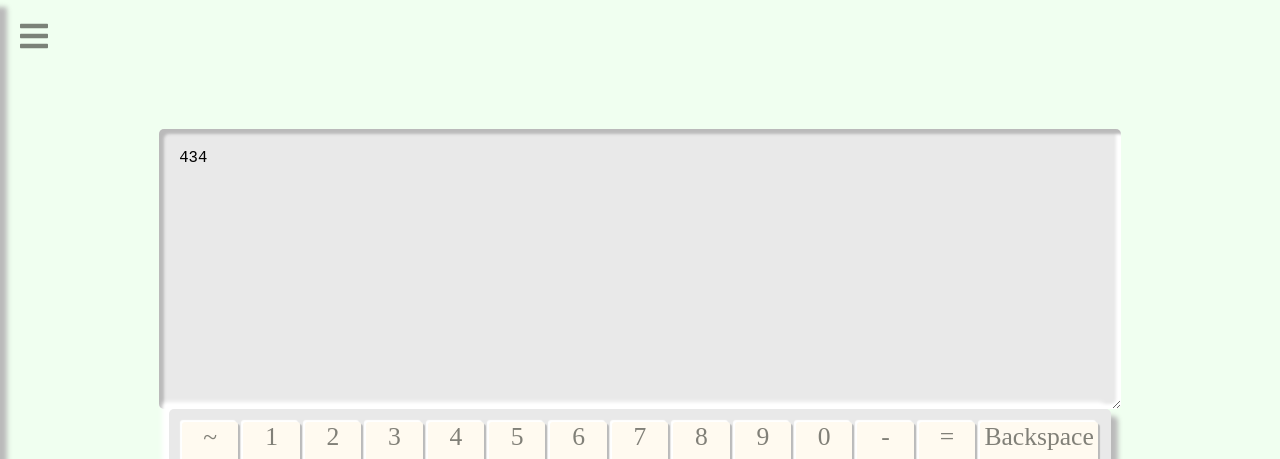
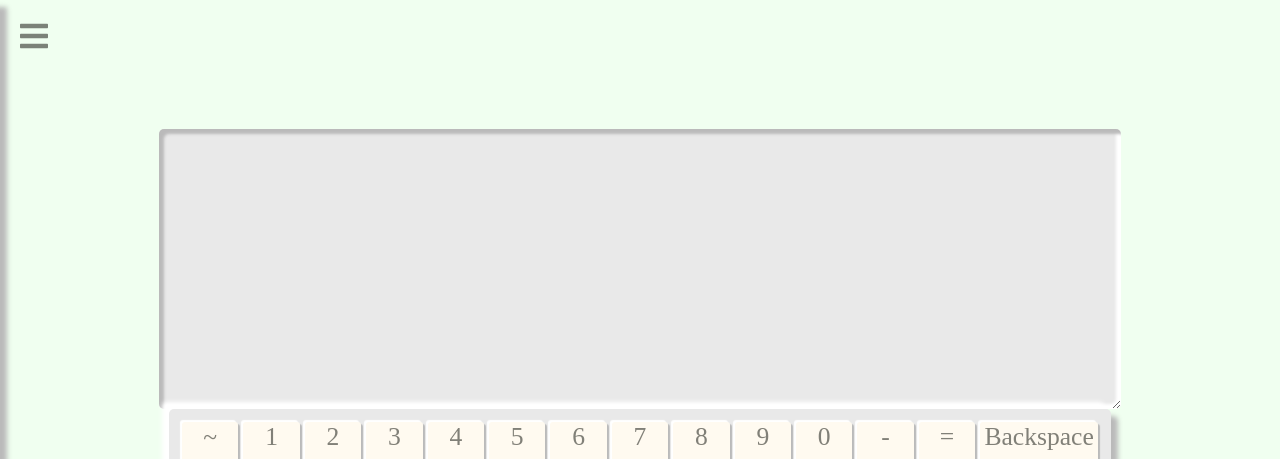
Before and after one commit to VitaliyMurashko/react-typescript-playground, a React (Create React App) app: page /keyboard in a window 1280 px wide. Shown: the top 459 px of the page. Built offline with nearby package versions, Linux system fonts and the light colour scheme.

Commit message:
add textarea to keyboard

```diff
--- a/src/App.scss
+++ b/src/App.scss
@@ -4,8 +4,8 @@
   height: 100vh;
 }
 
-@dark-shadow : #272626
-@light-shadow :
+// @dark-shadow : #272626
+// @light-shadow :
 
 .light {
   background-color: #e9e9e9 !important;
--- a/src/components/Keyboard/Key.tsx
+++ b/src/components/Keyboard/Key.tsx
@@ -1,3 +1,4 @@
+
 import React, { useEffect, useState } from 'react';
 import styled from 'styled-components';
 
@@ -27,7 +28,7 @@ type buttonType = {
     setkey: (payload:any) => void
 }
 
-const Key: React.SFC<buttonType> = ({value, size, pressedKey, setkey}) => {
+const Key: React.FC<buttonType> = ({value, size, pressedKey, setkey}) => {
     const [IsPressed, setIsPressed] = useState(false)
 
     useEffect(() => {
--- a/src/components/Keyboard/Keyboard.tsx
+++ b/src/components/Keyboard/Keyboard.tsx
@@ -1,16 +1,20 @@
+
 import React from 'react';
 import Container from '../Container/Container';
 import KeyboardBase from './KeyboardBase';
-import TextField from './TextField'
+import TextField from './TextField';
+import TextProvider from '../../context/KeyboardContext';
 
 
 const Keyboard  = () => {
 
     return (
-    <Container BgColor="honeydew">
-        <TextField text={'434'}></TextField>
-        <KeyboardBase></KeyboardBase>
-    </Container>
+        <Container BgColor="honeydew">
+            <TextProvider>
+            <TextField />
+            <KeyboardBase />
+            </TextProvider>
+        </Container>
     )
 }
 
--- a/src/components/Keyboard/KeyboardBase.tsx
+++ b/src/components/Keyboard/KeyboardBase.tsx
@@ -1,7 +1,10 @@
+// @ts-nocheck
 import React, { useEffect, useState } from 'react';
 import styled from 'styled-components';
 import Key from './Key';
 import { Buttons } from './Buttons';
+import {useText} from '../../context/KeyboardContext'
+import { setTextRange } from 'typescript';
 
 const Container = styled.div`
 display: grid;
@@ -16,15 +19,15 @@ padding:1vw;
 `
 
 
-
 const KeyboardBase = () => {
 
-    const [key, setkey] = useState('')
-
-    console.log(key);
+    const [key, setkey] = useState('');
+    const {setValue} = useText();
+    console.log(setValue)
     useEffect(() => {
         document.addEventListener('keydown', (e) => {
-            setkey(e.key)
+            setkey(e.key);
+            setValue( e.key );
         })
         return () => {
             document.removeEventListener('keydown', (e) => {
--- a/src/components/Keyboard/TextField.tsx
+++ b/src/components/Keyboard/TextField.tsx
@@ -1,5 +1,9 @@
+
 import React from 'react';
 import styled from 'styled-components';
+import {useText} from '../../context/KeyboardContext'
+
+
 
 
 const Wrapper = styled.div`
@@ -16,17 +20,16 @@ const TextArea = styled.textarea`
     border:0;
     border-radius:5px;
     padding:20px;
-    font-size:1.2em;
+    font-size:1.4em;
+    letter-spacing:.08em;
+    color:#606563;
 `
-type textType = {
-    text:string;
-}
 
-const TextField:React.SFC<textType> = ({text}) => {
-
+const TextField:React.FC = () => {
+    const {text} = useText()!;
     return (
         <Wrapper>
-            <TextArea>{text}</TextArea>
+            <TextArea value={text} readOnly/>
         </Wrapper>
     )
 }
--- /dev/null
+++ b/src/context/KeyboardContext.tsx
@@ -0,0 +1,25 @@
+import React, {useState, useContext} from 'react';
+
+type ContextType = {
+    text:string,
+    setValue: any
+}
+
+export const KeyboardContext = React.createContext<ContextType | undefined>(undefined);
+
+export const useText = () => useContext(KeyboardContext);
+
+
+
+export const TextProvider : React.FC<any> = ({children}) => {
+    const [text, setText] = useState<string>('');
+    const setValue = ( t:string )=> setText((prev) => prev + t);
+
+    return (
+        <KeyboardContext.Provider value = {{text, setValue}}>
+            {children}
+        </KeyboardContext.Provider>
+    )
+}
+
+export default TextProvider;
```
Also changed, not shown: 1 other file (tests, documents, lock files or other folders).
